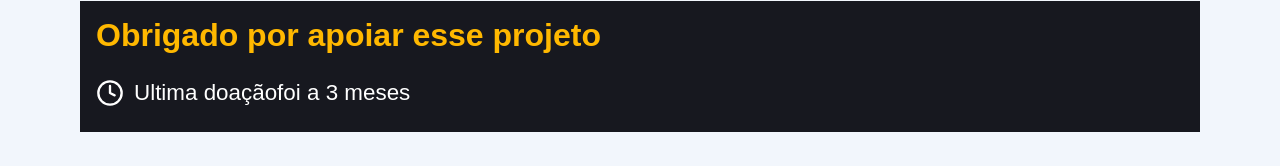
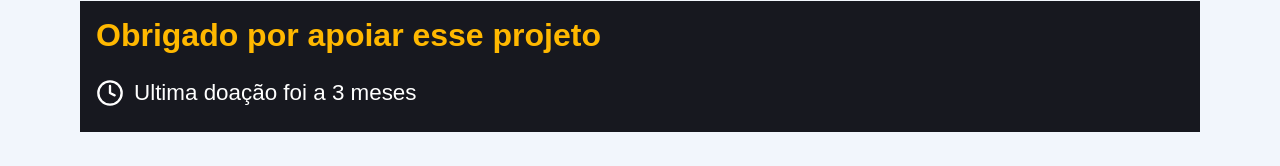
Before and after one commit to lordpizzo/board, a Next.js app: page /board in a window 1280 px wide. Shown: the part 429-595 px from the top of the page. Built offline with nearby package versions, Linux system fonts and the light colour scheme; no server answers; the database is empty; sample sign-in values are in the browser's storage.

Commit message:
correção do texto
correção do texto referente ao ultimo apoio registrado

```diff
--- a/src/pages/board/index.tsx
+++ b/src/pages/board/index.tsx
@@ -117,7 +117,7 @@ export default function Board({ user, dados }: Props) {
 				<div>
 					<FiClock size={28} color="#FFF" />
 					<time>
-						Ultima doaçãofoi a 3 meses
+						Ultima doação foi a 3 meses
 					</time>
 				</div>
 			</div>
```
